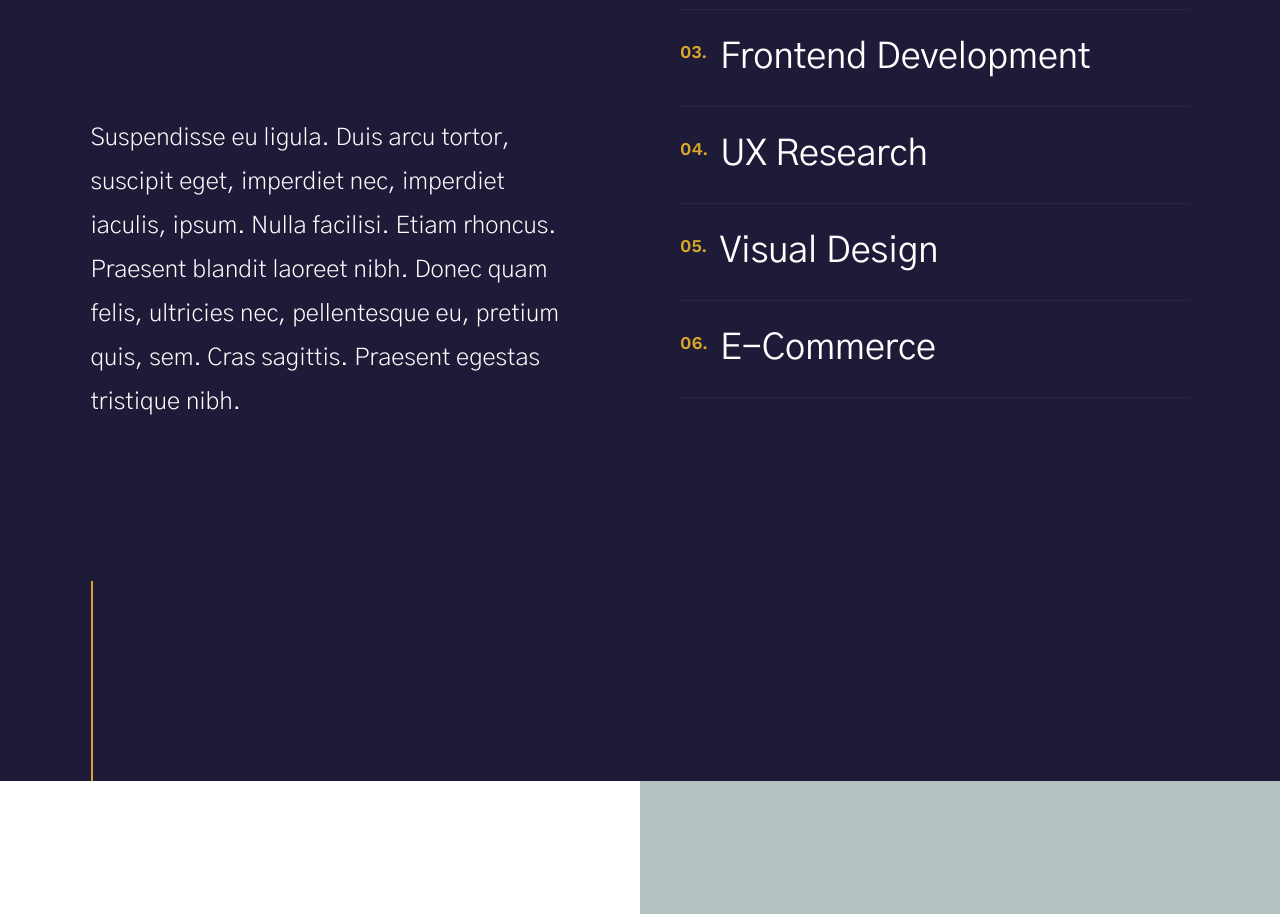
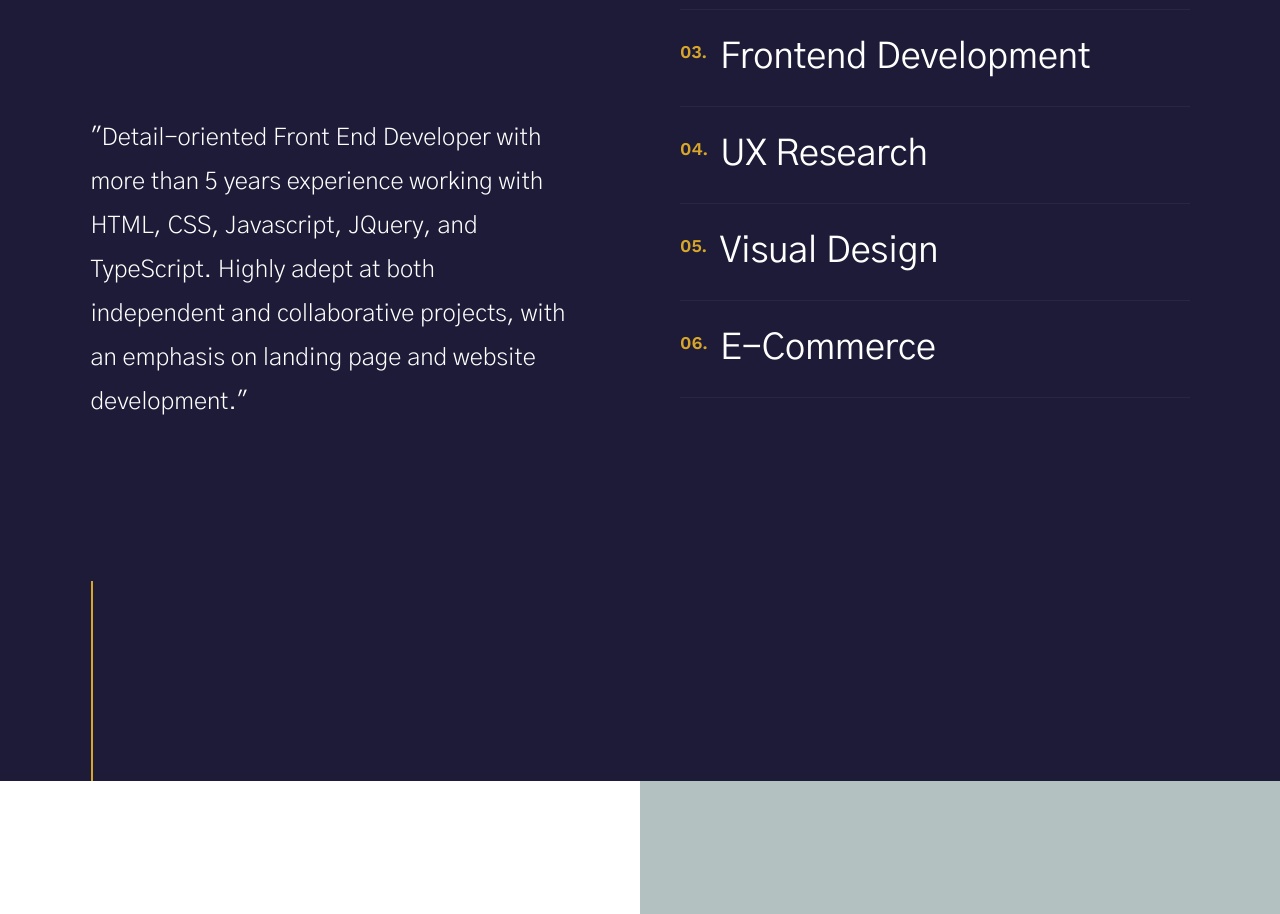
Before and after one commit to visalpradarshni/my-resume.github.io, a plain HTML site: page index.html in a window 1280 px wide. Shown: the part 2875-3789 px from the top of the page. Drawn offline with nearby package versions, Linux system fonts and the light colour scheme.

Commit message:
chages in index

```diff
--- a/index.html
+++ b/index.html
@@ -238,11 +238,10 @@
                 </div>
 
                 <p class="lead" data-aos="fade-up">
-                Suspendisse eu ligula. Duis arcu tortor, suscipit eget,
-                imperdiet nec, imperdiet iaculis, ipsum. Nulla facilisi.
-                Etiam rhoncus. Praesent blandit laoreet nibh.
-                Donec quam felis, ultricies nec, pellentesque eu, pretium quis, sem.
-                Cras sagittis. Praesent egestas tristique nibh.
+                "Detail-oriented Front End Developer with more than 5 years
+                experience working with HTML, CSS, Javascript, JQuery, and TypeScript.
+                Highly adept at both independent and collaborative projects, with an emphasis
+                on landing page and website development."
                 </p>
             </div> <!-- end  s-services--leftcol -->
 
```
